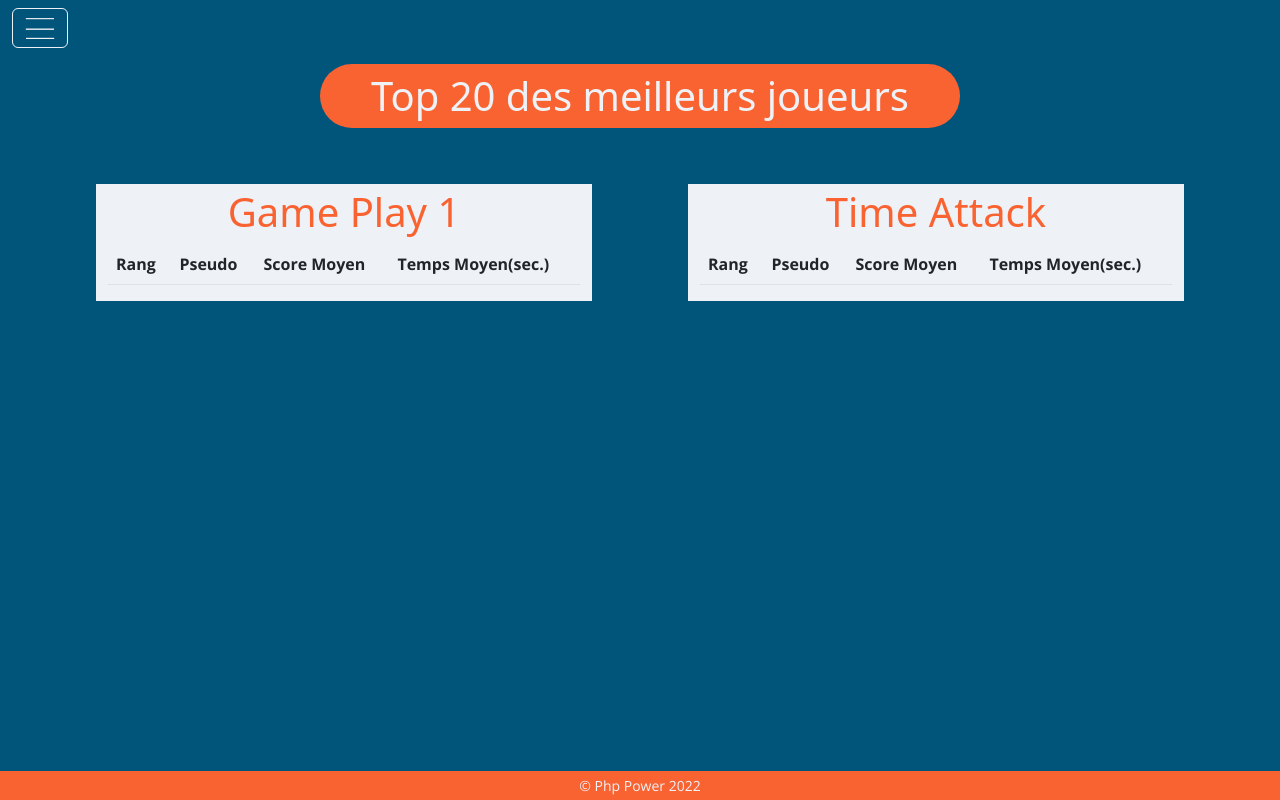
After one commit to Maria-dsa/superquizz, a PHP site: template src/View/Game/rank.html.twig in a window 1280 px wide. The commit adds this page. Run offline with PHP 8.4, Linux system fonts and the light colour scheme; the template is opened without the code that fills it, so the values that code supplies are empty; some libraries are stand-ins or nearby versions; some web fonts are replaced.

Commit message:
US-15 page rank

```diff
--- /dev/null
+++ b/src/View/Game/rank.html.twig
@@ -0,0 +1,80 @@
+{% extends "layout.html.twig" %}
+
+
+{% block content %}
+	<h1 class="container-fluid text-center text-white bg-secondary p-2 w-50 justify-content-center mt-5 rounded-pill">
+		Top 20 des meilleurs joueurs</h1>
+	<div class="row align-items-center custom-line mt-1 m-5">
+
+		<div class="col bg-white m-5">
+
+			<h1 class="text-center text-secondary pt-1">Game Play 1</h1>
+
+
+			<table class="table table-striped ">
+
+				<thead>
+					<tr>
+						<th>Rang</th>
+						<th>Pseudo</th>
+						<th>Score Moyen</th>
+						<th>Temps Moyen(sec.)</th>
+					</tr>
+				</thead>
+				<tbody>
+					{% for rank in ranks %}
+						{% if rank.game_type == "1" %}
+							<tr>
+								<td>{{rank.rang}}
+								</td>
+								<td>{{rank.username}}
+								</td>
+								<td>{{rank.score_moyen|round}}
+								</td>
+								<td>{{rank.temps_moyen}}
+								</td>
+							</tr>
+						{% endif %}
+					{% endfor %}
+				</tbody>
+			</table>
+		</div>
+
+		<div class="col bg-white m-5">
+
+			<h1 class="text-center text-secondary pt-1">Time Attack</h1>
+
+
+			<table class="table table-striped ">
+
+				<thead>
+					<tr>
+						<th>Rang</th>
+						<th>Pseudo</th>
+						<th>Score Moyen</th>
+						<th>Temps Moyen(sec.)</th>
+					</tr>
+				</thead>
+				<tbody>
+					{% for rank in ranks %}
+						{% if rank.game_type == "2" %}
+
+							<tr>
+								<td>{{rank.rang}}
+								</td>
+								<td>{{rank.username}}
+								</td>
+								<td>{{rank.score_moyen|round}}
+								</td>
+								<td>{{rank.temps_moyen}}
+								</td>
+							</tr>
+						{% endif %}
+					{% endfor %}
+				</tbody>
+			</table>
+
+		</div>
+
+
+	{% endblock %}
--- a/src/View/Include/_main-navbar.html.twig
+++ b/src/View/Include/_main-navbar.html.twig
@@ -14,12 +14,12 @@
 					<li class="nav-item">
 						<h3>Règles du jeu</h3>
 						<p>Lorem ipsum dolor sit amet consectetur adipisicing elit. Ipsam molestias reiciendis,
-																																																																																																																                        suscipit repudiandae ipsum nulla accusamus perspiciatis dolorum deserunt pariatur aliquam
-																																																																																																																                        corrupti vero doloribus, obcaecati fugiat harum hic non ipsa!</p>
+																																																																																																																							                        suscipit repudiandae ipsum nulla accusamus perspiciatis dolorum deserunt pariatur aliquam
+																																																																																																																							                        corrupti vero doloribus, obcaecati fugiat harum hic non ipsa!</p>
 
 					</li>
 					<li class="nav-item">
-						<a class="btn bg-primary text-white btn-sm bottom mt-5" href="#">Visualise le classement général</a>
+						<a class="btn bg-primary text-white btn-sm bottom mt-5" href="/rank">Visualise le classement général</a>
 					</li>
 				</ul>
 			</div>
--- a/src/routes.php
+++ b/src/routes.php
@@ -14,6 +14,7 @@ return [
     'admin/signup' => ['AdminController', 'signUp',],
     'result' => ['GameController', 'result',],
     'game' => ['GameController', 'index'],
+    'rank' => ['GameController', 'rank'],
     'admin/add' => ['QuestionController', 'add',],
     'admin/show' => ['QuestionController', 'index',],
     'admin/delete' => ['QuestionController', 'delete',],
```
Also changed, not shown: src/Controller/GameController.php (+11 -1 lines).
